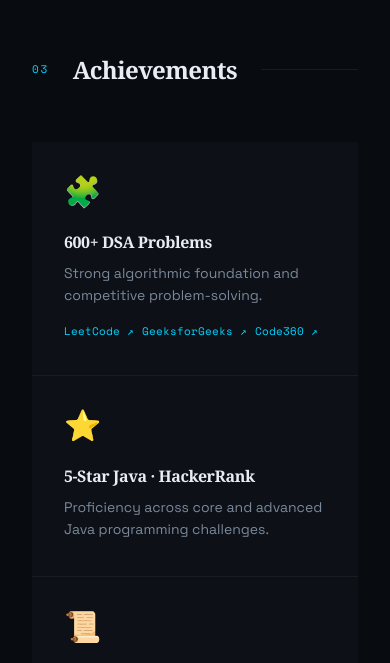
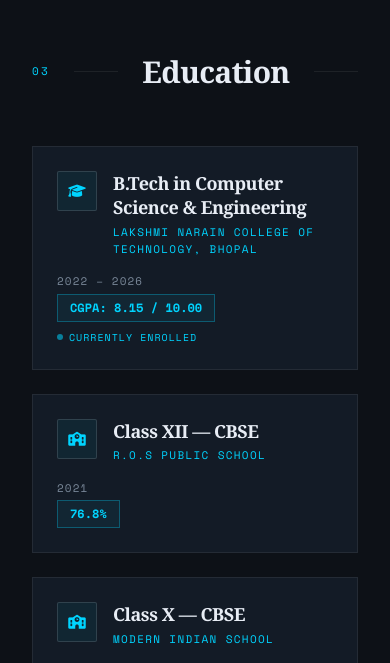
Before and after one commit to Kumargaurav126/My-Portfolio, a React (Vite) app: page / in a window 390 px wide. Shown: the part 5681-6344 px from the top of the page. Built offline with nearby package versions, Linux system fonts and the light colour scheme; a web font is replaced by a local one.

Commit message:
Added Education part

```diff
--- a/src/App.jsx
+++ b/src/App.jsx
@@ -6,6 +6,7 @@ import Achievements from "./components/Achievements";
 import Resume from "./components/Resume";
 import Contact from "./components/Contact";
 import Footer from "./components/Footer";
+import Education from "./components/Education";
 
 export default function App() {
   return (
@@ -14,6 +15,7 @@ export default function App() {
       <Hero />
       <About />
       <Projects />
+      <Education />
       <Achievements />
       <Resume />
       <Contact />
--- a/src/components/Achievements.jsx
+++ b/src/components/Achievements.jsx
@@ -48,7 +48,7 @@ function AchCard({ achievement, index }) {
 export default function Achievements() {
   return (
     <section id="achievements" className="px-8 md:px-16 py-24">
-      <SectionHeader num="03" title="Achievements" />
+      <SectionHeader num="04" title="Achievements" />
 
       {/* 3-col grid; 1px gaps act as dividers */}
       <div className="grid grid-cols-1 md:grid-cols-2 lg:grid-cols-3 gap-px bg-border">
--- a/src/components/Contact.jsx
+++ b/src/components/Contact.jsx
@@ -7,7 +7,7 @@ export default function Contact() {
 
   return (
     <section id="contact" className="px-8 md:px-16 py-24">
-      <SectionHeader num="05" title="Contact" />
+      <SectionHeader num="06" title="Contact" />
 
       <div
         ref={ref}
--- /dev/null
+++ b/src/components/Education.jsx
@@ -0,0 +1,115 @@
+const EDUCATION = [
+  {
+    degree: "B.Tech in Computer Science & Engineering",
+    institution: "Lakshmi Narain College of Technology, Bhopal",
+    year: "2022 – 2026",
+    grade: "CGPA: 8.15 / 10.00",
+    icon: "fas fa-graduation-cap",
+    current: true,
+  },
+  {
+    degree: "Class XII — CBSE",
+    institution: "R.O.S Public School",
+    year: "2021",
+    grade: "76.8%",
+    icon: "fas fa-school",
+    current: false,
+  },
+  {
+    degree: "Class X — CBSE",
+    institution: "Modern Indian School",
+    year: "2019",
+    grade: "90.6%",
+    icon: "fas fa-school",
+    current: false,
+  },
+];
+
+export default function Education() {
+  return (
+    <section id="education" className="px-8 md:px-16 py-24 bg-bg2">
+      <div className="max-w-4xl mx-auto">
+
+        {/* Section header */}
+        <div className="section-header">
+          <span className="font-mono text-[11px] text-accent tracking-[0.2em] uppercase">
+            03
+          </span>
+          <span className="flex-1 h-px bg-border" />
+          <h2 className="font-serif font-black text-3xl md:text-4xl text-ink tracking-tight">
+            Education
+          </h2>
+          <span className="flex-1 h-px bg-border" />
+        </div>
+
+        {/* Timeline */}
+        <div className="relative">
+
+          {/* Vertical line */}
+          <div className="absolute left-[19px] top-2 bottom-2 w-px bg-border2 hidden md:block" />
+
+          <div className="space-y-6">
+            {EDUCATION.map((edu, i) => (
+              <div
+                key={edu.institution}
+                className="project-card bg-card border border-border p-6 md:p-8 md:ml-12 relative animate-reveal"
+                style={{ animationDelay: `${i * 0.15}s`, animationFillMode: "both" }}
+              >
+                {/* Dot on timeline */}
+                <div className="hidden md:flex absolute -left-[49px] top-8 w-[22px] h-[22px] rounded-full border-2 border-accent bg-bg2 items-center justify-center">
+                  <span className="w-2 h-2 rounded-full bg-accent" />
+                </div>
+
+                <div className="flex flex-col sm:flex-row sm:items-start sm:justify-between gap-4">
+
+                  {/* Left — degree + institution */}
+                  <div className="flex items-start gap-4">
+                    <div
+                      className="w-10 h-10 rounded-sm border border-border2 flex items-center justify-center flex-shrink-0"
+                      style={{ background: "rgba(0,212,255,0.06)" }}
+                    >
+                      <i className={`${edu.icon} text-accent text-sm`} />
+                    </div>
+                    <div>
+                      <h3 className="font-serif font-black text-lg text-ink tracking-tight leading-snug">
+                        {edu.degree}
+                      </h3>
+                      <p className="font-mono text-[11px] text-accent tracking-[0.12em] uppercase mt-1">
+                        {edu.institution}
+                      </p>
+                    </div>
+                  </div>
+
+                  {/* Right — year + grade */}
+                  <div className="flex flex-col items-start sm:items-end gap-1 flex-shrink-0">
+                    <span className="font-mono text-[11px] text-muted tracking-widest uppercase">
+                      {edu.year}
+                    </span>
+                    <span
+                      className="font-mono text-[12px] font-bold px-3 py-1 border"
+                      style={{
+                        color: "#00d4ff",
+                        borderColor: "rgba(0,212,255,0.3)",
+                        background: "rgba(0,212,255,0.06)",
+                      }}
+                    >
+                      {edu.grade}
+                    </span>
+                    {edu.current && (
+                      <span className="font-mono text-[10px] tracking-widest uppercase text-accent flex items-center gap-1.5 mt-1">
+                        <span className="w-1.5 h-1.5 rounded-full bg-accent animate-pulse" />
+                        Currently enrolled
+                      </span>
+                    )}
+                  </div>
+
+                </div>
+              </div>
+            ))}
+          </div>
+        </div>
+
+      </div>
+    </section>
+  );
+}
--- a/src/components/Navbar.jsx
+++ b/src/components/Navbar.jsx
@@ -1,6 +1,6 @@
 import { useState, useEffect } from "react";
 
-const NAV_LINKS = ["about", "projects", "achievements", "resume", "contact"];
+const NAV_LINKS = ["about", "projects", "education", "achievements", "resume", "contact"];
 
 export default function Navbar() {
   const [menuOpen, setMenuOpen] = useState(false);
--- a/src/components/Resume.jsx
+++ b/src/components/Resume.jsx
@@ -111,7 +111,7 @@ export default function Resume() {
 
   return (
     <section id="resume" className="px-8 md:px-16 py-24 bg-bg2">
-      <SectionHeader num="04" title="Resume" />
+      <SectionHeader num="05" title="Resume" />
 
       <div className="grid grid-cols-1 lg:grid-cols-[1fr_1.4fr] gap-16 items-start">
         {/* Left: text + buttons */}
--- a/src/data/portfolioData.js
+++ b/src/data/portfolioData.js
@@ -1,5 +1,5 @@
 export const RESUME_LINK =
-  "https://drive.google.com/file/d/15qJbS1mBgdH7J9D1tssIUwWtz00P_Kpo/view?usp=sharing";
+  "https://drive.google.com/file/d/1EFPHnSrYbNbR0VvzCCjtqNa_E5_DMxpZ/view?usp=sharing";
 
 // ── Skills ────────────────────────────────────────────────────────────────────
 export const SKILLS = [
```
